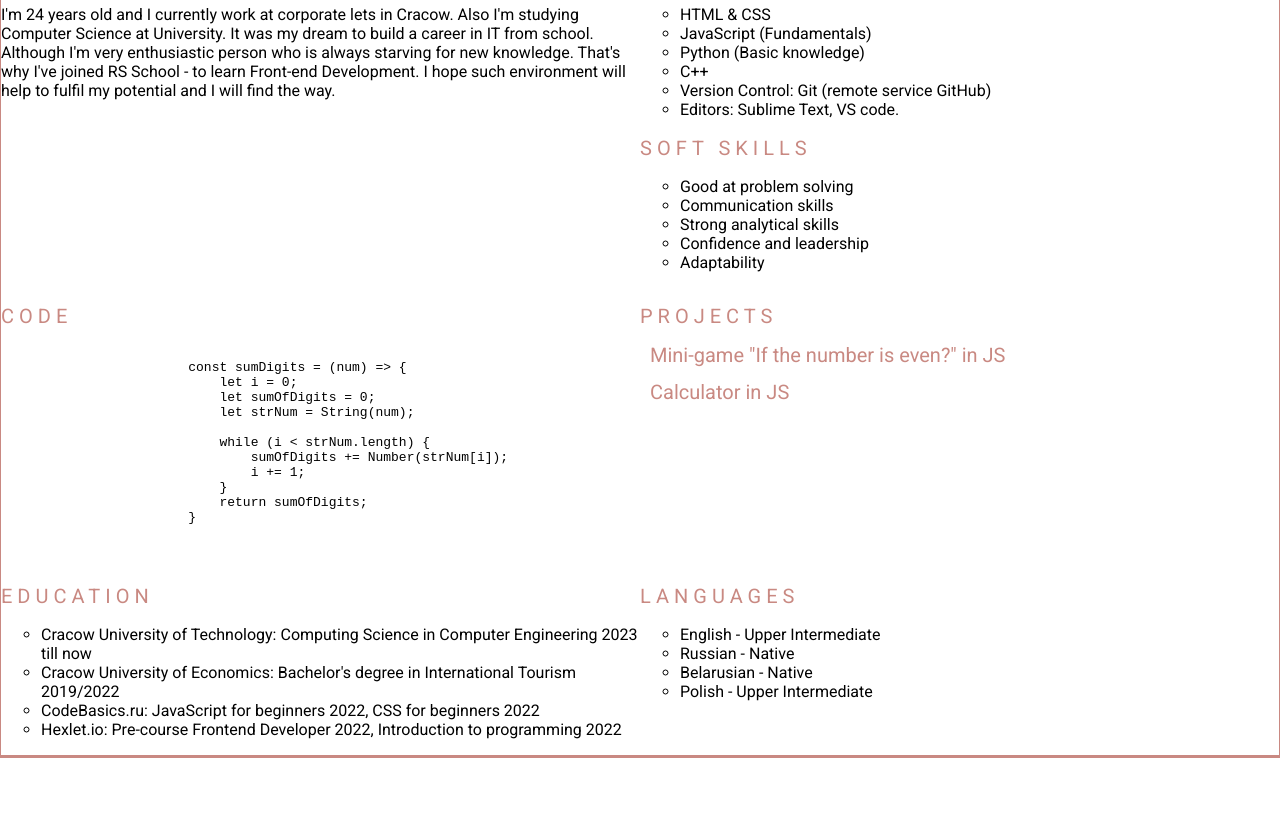
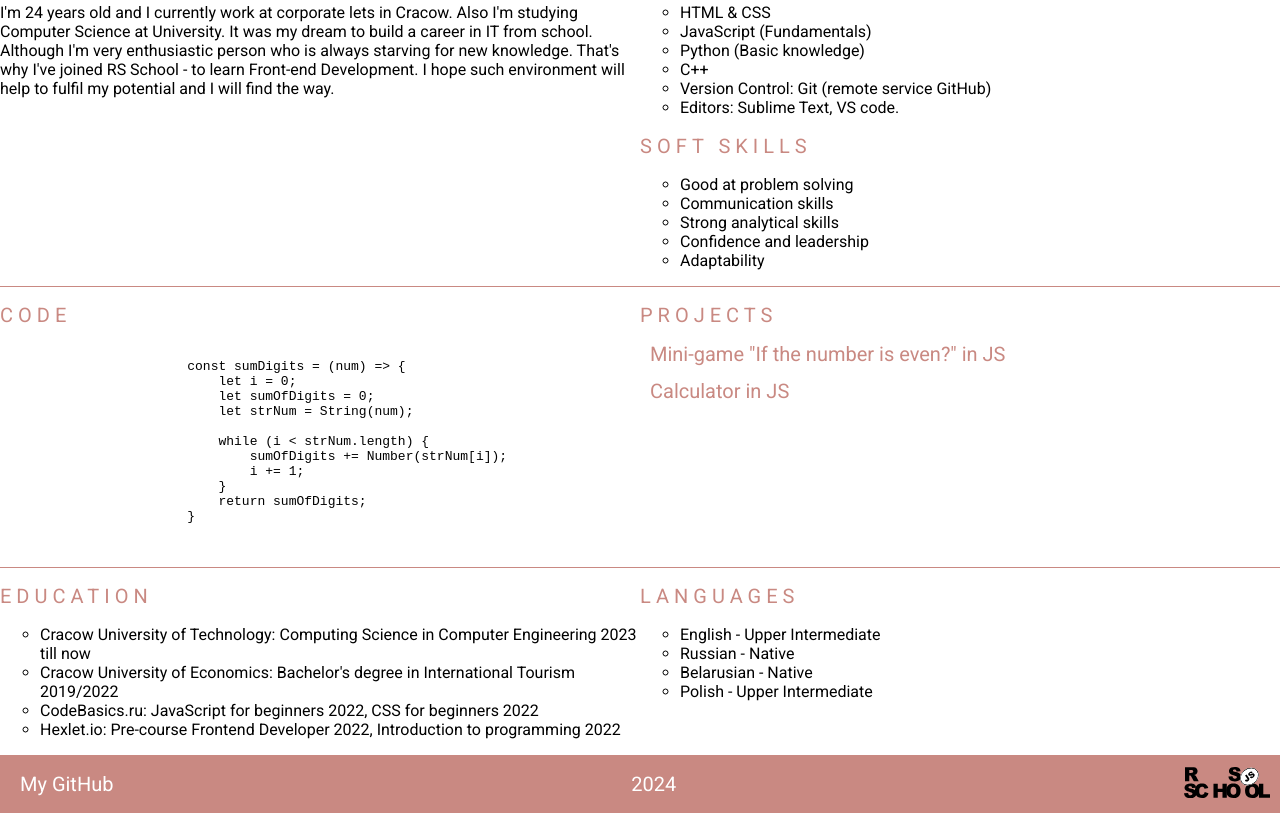
Before and after one commit to Nadia-dia/rsschool-cv, a plain HTML site: page index.html in a window 1280 px wide. Shown: the part 351-1164 px from the top of the page. Before the commit the page ends 1109 px from the top, so only its background shows below. Drawn offline with Linux system fonts and the light colour scheme.

Commit message:
feat: add footer with styles

```diff
--- a/index.html
+++ b/index.html
@@ -110,8 +110,13 @@
             </section>
         </div>
     </main>
-    <footer>
-        <div class="container">
+    <footer class="footer">
+        <div class="container footer-container">
+            <ul class="footer-list">
+                <li class="footer-item"><a href="https://github.com/Nadia-dia" target="_blank" class="github-link">My GitHub</a></li>
+                <li class="footer-item">2024</li>
+                <li class="footer-item"><a href="https://rs.school/courses/javascript-ru"><img src="./assets/rs-school-logo.svg" alt="RSschool" width="86"></a></li>
+            </ul>
         </div>
     </footer>
 </body>
--- a/style.css
+++ b/style.css
@@ -16,14 +16,14 @@ body {
 }
 
 .container {
-    border: 1px solid #c98982;
     max-width: 1440px;
     margin: 0 auto;
 }
 
 /* header */
 
-.header {
+.header,
+.footer {
     background-color: #c98982;
 }
 
@@ -84,6 +84,7 @@ body {
 
 .section{
     width: 50%;
+    border-bottom: 0.5px solid #c98982;
 }
 
 @media(max-width: 728px){
@@ -91,3 +92,27 @@ body {
         width: 100%;
     }
 }
+
+/* Footer */
+
+.footer-list {
+    display: flex;
+    margin: 0;
+    padding: 0;
+    justify-content: space-between;
+    align-items: center;
+    list-style: none;
+}
+
+.footer-item,
+.github-link {
+    padding: 10px;
+    font-size: 20px;
+    text-decoration: none;                           ;
+    color: #ffffff;
+    transition: 0.3s;
+}
+
+.github-link:hover {
+    color: #dfd9d9;
+}
```
Also changed, not shown: assets/rs-school-logo.svg (added).
